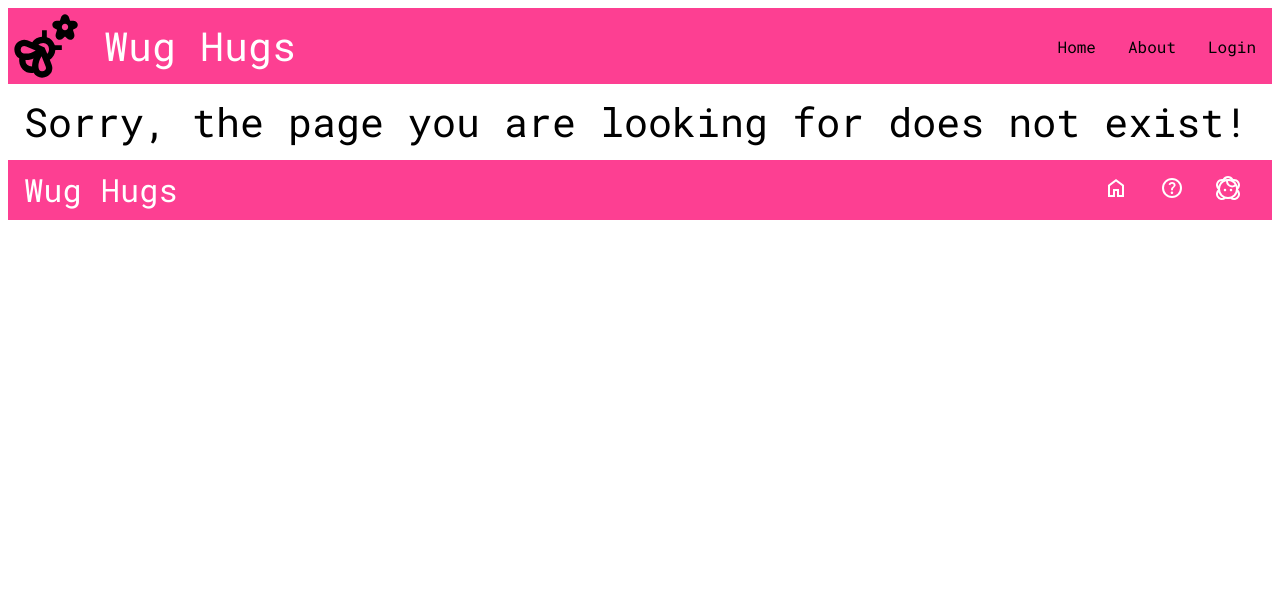
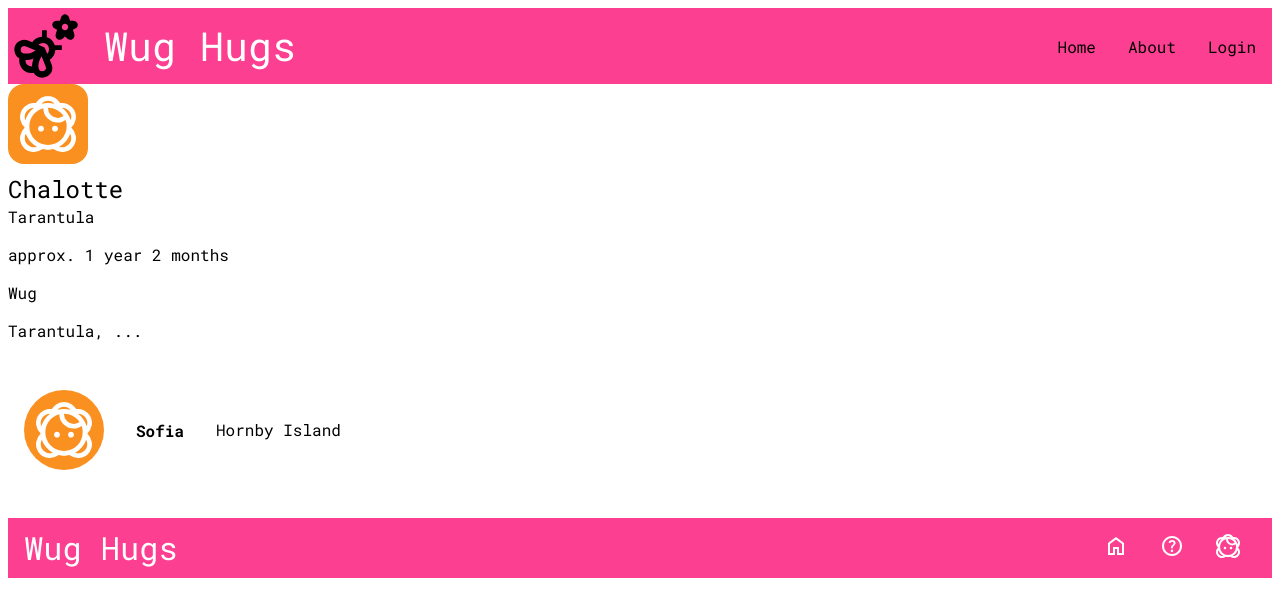
Before and after one commit to spaco22/wughugs-client, a React (Vite) app: page /wug in a window 1280 px wide. Shown: the top 616 px of the page. Built offline with nearby package versions, Linux system fonts and the light colour scheme.

Commit message:
add wug details section to wug page

```diff
--- a/src/App.jsx
+++ b/src/App.jsx
@@ -4,6 +4,7 @@ import AboutPage from "./Pages/AboutPage/AboutPage";
 import LoginPage from "./Pages/LoginPage/LoginPage";
 import NewUserPage from "./Pages/NewUserPage/NewUserPage";
 import UserPage from "./Pages/UserPage/UserPage";
+import WugPage from "./Pages/WugPage/WugPage";
 import NotFoundPage from "./Pages/NotFoundPage/NotFoundPage";
 import Header from "./components/Header/Header";
 import Footer from "./components/Footer/Footer";
@@ -27,6 +28,8 @@ function App() {
 
           <Route path="/user" element={<UserPage />} />
 
+          <Route path="/wug" element={<WugPage />} />
+
           <Route path="*" element={<NotFoundPage />} />
         </Routes>
         <Footer />
--- a/src/Pages/WugPage/WugPage.jsx
+++ b/src/Pages/WugPage/WugPage.jsx
@@ -3,7 +3,28 @@ import "./WugPage.scss";
 
 function WugPage() {
   return (
-    <div>WugPage</div>
+    <main className="wug">
+
+      <section className="wug__details">
+      <article className="wug">
+        <div className="wug__img"></div>
+        <h3 className="wug__name">Chalotte</h3>
+        <p className="wug__species">Tarantula</p>
+        <p className="wug__age"> approx. 1 year 2 months</p>
+        <p className="wug__type">Wug</p>
+        <p className="wug__common-names">Tarantula, ...</p>
+      </article>
+
+      <article className="user">
+        <div className="user__img"></div>
+        <h4 className="user__name">Sofia</h4>
+        <p className="user__location">Hornby Island</p>
+
+      </article>
+      </section>
+
+
+    </main>
   )
 }
 
```
